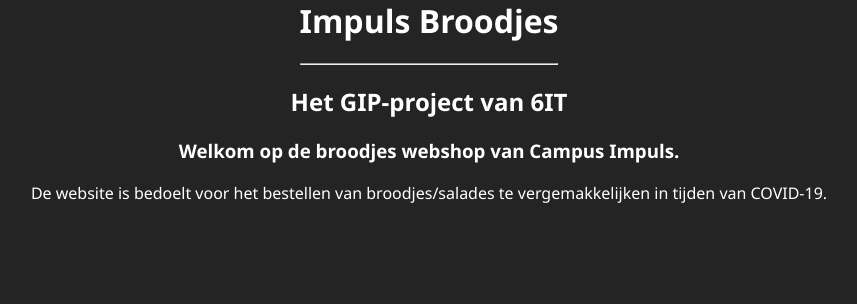
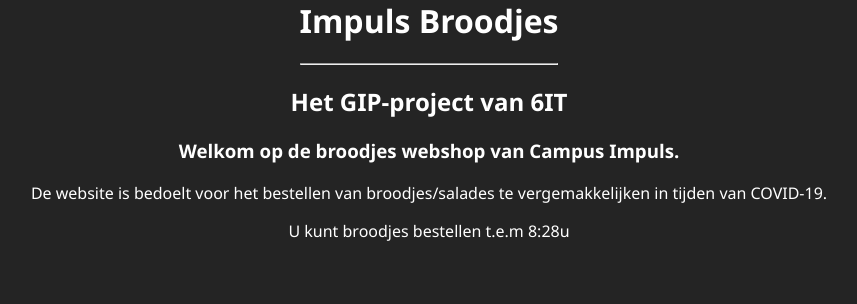
Before and after one commit to TheArcaneBrony/ImpulsBroodjes, a PHP site: page / in a window 1280 px wide. Shown: the part 374-678 px from the top of the page, without its empty margins (211-1068 px from the left). Run offline with PHP 8.4, Linux system fonts and the light colour scheme; some web fonts are replaced.

Commit message:
tijd
u kunt broodjes bestellen t.e.m 8:28u

```diff
--- a/index.php
+++ b/index.php
@@ -54,6 +54,7 @@
             <p><h2>Het GIP-project van 6IT</h2></p>
             <p><h3>Welkom op de broodjes webshop van Campus Impuls.</h3></p>
             <p>De website is bedoelt voor het bestellen van broodjes/salades te vergemakkelijken in tijden van COVID-19.<br></p>
+            <p>U kunt broodjes bestellen t.e.m 8:28u</p>
         </div>
     </div>
 </body>
```
